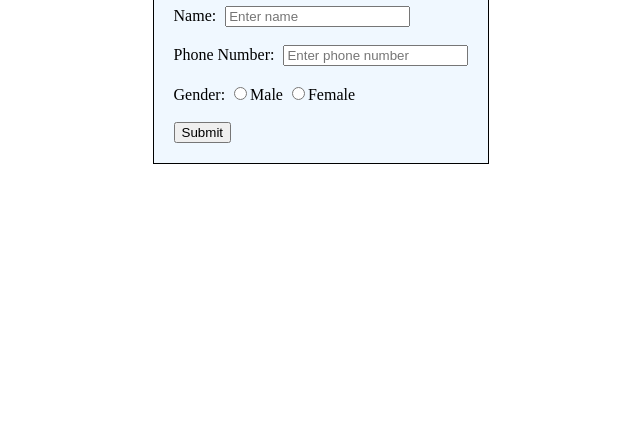
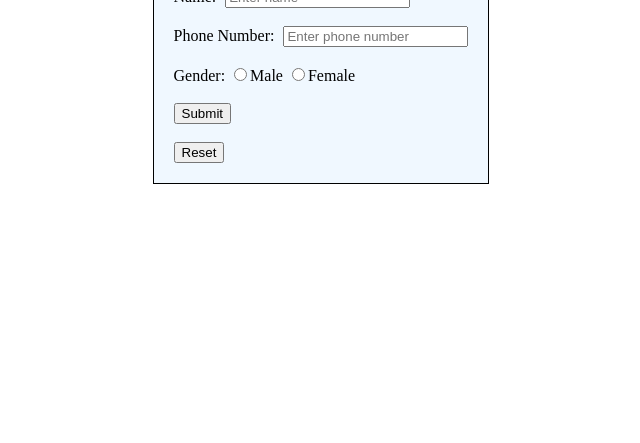
Before and after one commit to chaitanya-sahu-123/devops-internal, a plain HTML site: page index.html in a window 1280 px wide. Shown: the part 373-816 px from the top of the page, without its empty margins (319-959 px from the left). Drawn offline with Linux system fonts and the light colour scheme.

Commit message:
added reset button

```diff
--- a/index.html
+++ b/index.html
@@ -27,6 +27,8 @@
             <input type="radio" name="gen" value="female">Female</input>
             <br/><br/>
             <button>Submit</button>
+            <br/><br/>
+            <button>Reset</button>
         </form>
 
     </div>
```
